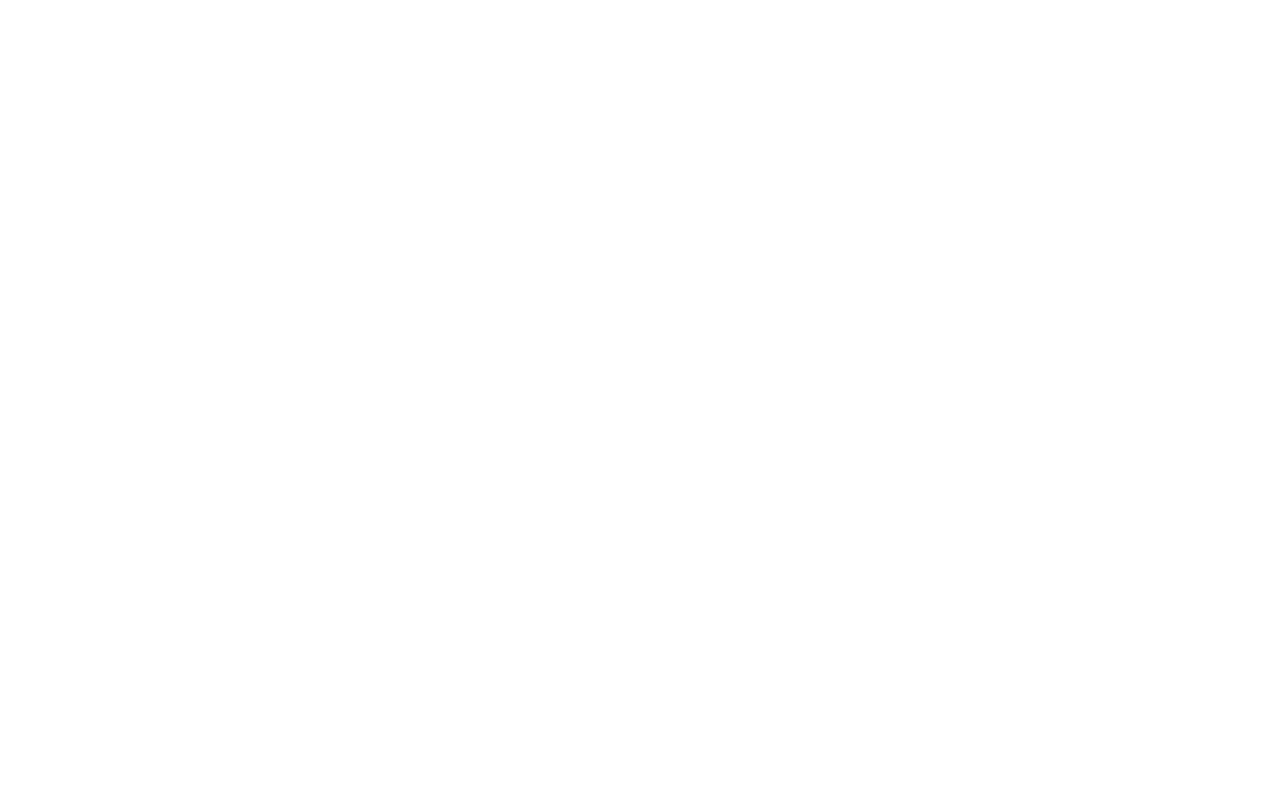
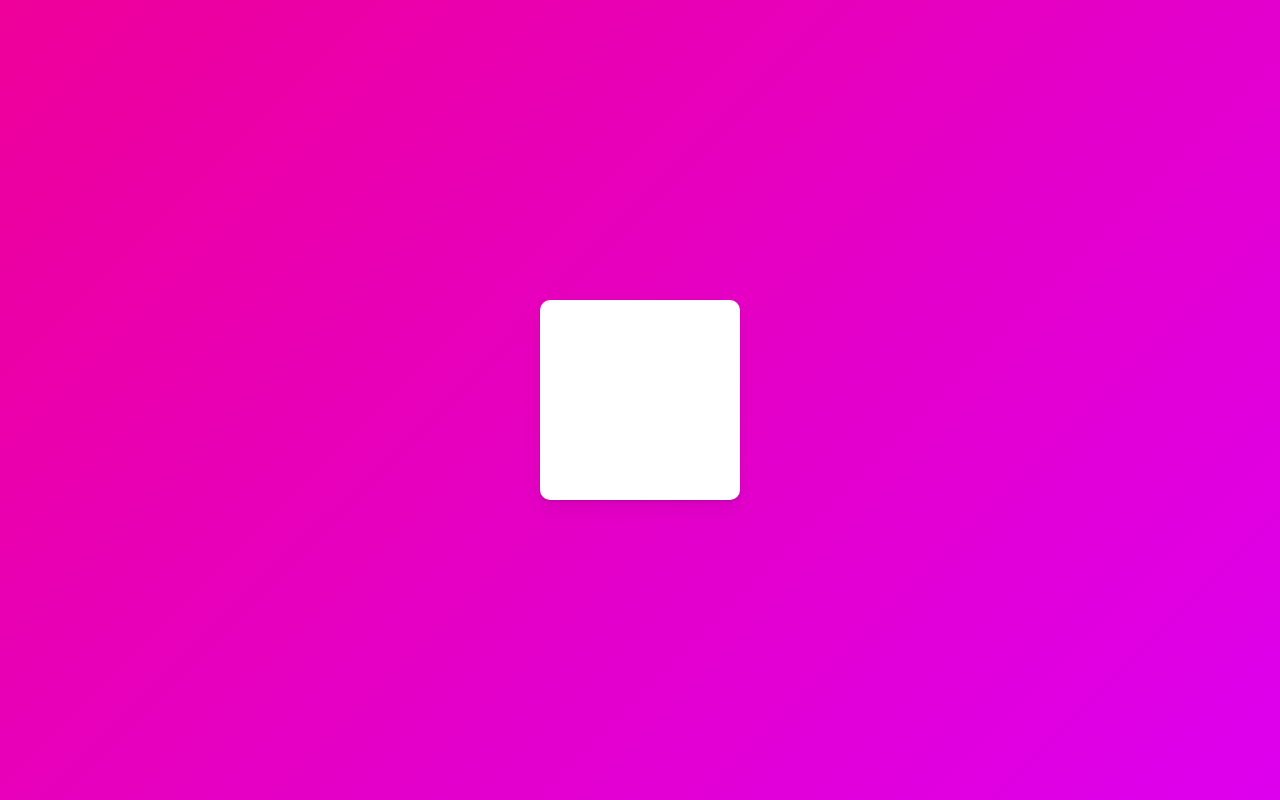
Before and after one commit to devkmins/react_framer_motion, a React (Create React App) app: page / in a window 1280 px wide. Built offline with nearby package versions, Linux system fonts and the light colour scheme.

Commit message:
Animation example

```diff
--- a/src/App.tsx
+++ b/src/App.tsx
@@ -1,5 +1,32 @@
+import styled from "styled-components";
+import { motion } from "framer-motion";
+
+const Wrapper = styled.div`
+  display: flex;
+  justify-content: center;
+  align-items: center;
+  width: 100vw;
+  height: 100vh;
+`;
+
+const Box = styled(motion.div)`
+  width: 200px;
+  height: 200px;
+  background-color: white;
+  border-radius: 10px;
+  box-shadow: 0 2px 3px rgba(0, 0, 0, 0.1), 0 10px 20px rgba(0, 0, 0, 0.06);
+`;
+
 function App() {
-  return <div></div>;
+  return (
+    <Wrapper>
+      <Box
+        transition={{ type: "spring", bounce: 0.5, delay: 0.5 }}
+        initial={{ scale: 0 }}
+        animate={{ scale: 1, rotateZ: 360 }}
+      />
+    </Wrapper>
+  );
 }
 
 export default App;
```
